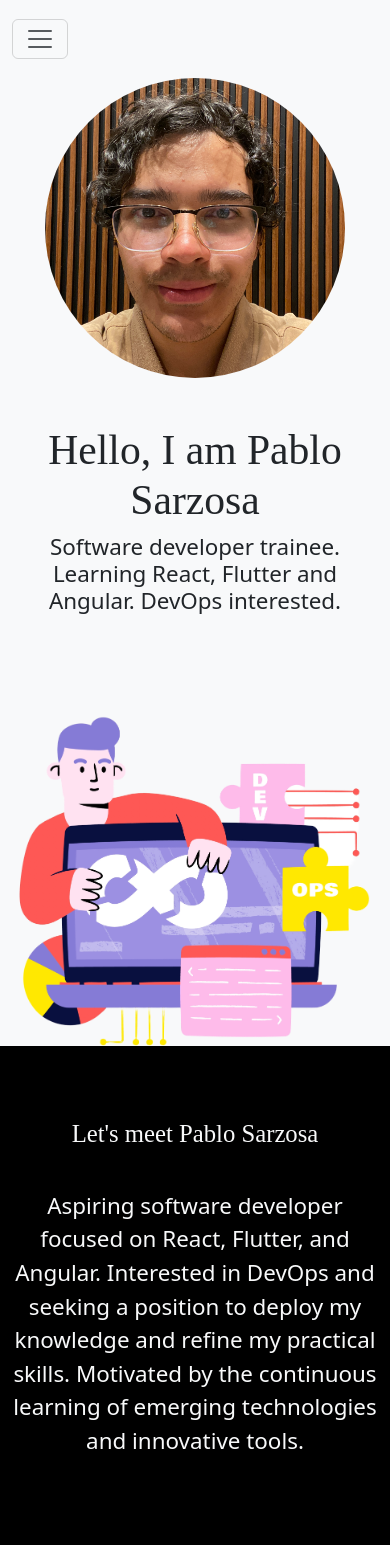
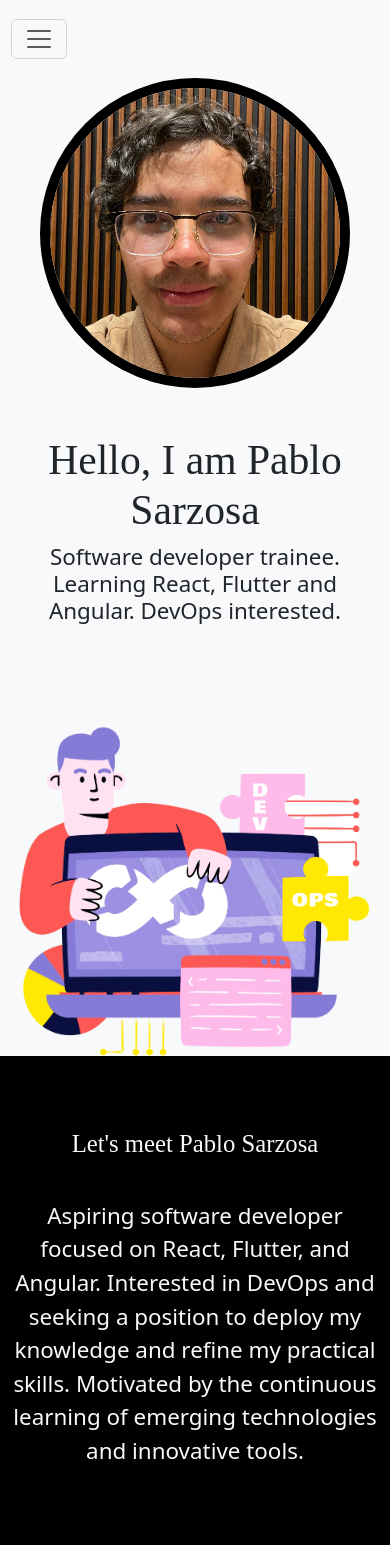
Before and after one commit to PavoX20/about-me-dev, a React (Vite) app: page / in a window 390 px wide. Shown: the top 1545 px of the page. Built offline with nearby package versions, Linux system fonts and the light colour scheme; a web font is replaced by a local one.

Commit message:
changes to prepare to upload to github pages / Border added in user image / hero-image was edited to be responsive

```diff
--- a/index.html
+++ b/index.html
@@ -9,8 +9,7 @@
       content="Pablo Sarzosa, personal website, web developer, software engineer, software developer, front-end developer, back-end developer, full-stack developer, web designer, web developer, web development, software development, software engineering"
     />
     <meta name="viewport" content="width=device-width, initial-scale=1" />
-    <link rel="icon" type="image/svg+xml" href="/vite.svg" />
-    <meta name="viewport" content="width=device-width, initial-scale=1.0" />
+    <link rel="icon" type="image/svg+xml" href="./vite.svg" />
 
     <title>Pablo Sarzosa | Desarrollo Web</title>
 
@@ -22,10 +21,10 @@
 
   </head>
   <body>
-    <div id="root"></div>
-    <script type="module" src="/src/main.jsx"></script>
+    <div id="root">
+    <script type="module" src="./src/main.jsx"></script>
 
-
+    </div>
 
   </body>
 
--- a/src/App.css
+++ b/src/App.css
@@ -40,13 +40,15 @@
     align-items: center;
 }
 
-.hero-image{
-    max-width: 500px;
-    max-height: 500px;
+.hero-image {
+    height: auto;
+    width: 100%; /* Asegura responsividad */
+    max-width: 30rem; /* Limita el tamaño en pantallas grandes */
 }
 
 .user-image{
-    width: 300px;
+    width: 310px;
+    border: 10px solid black;
 
 }
 .container-hero-2 h2{
--- a/src/App.jsx
+++ b/src/App.jsx
@@ -1,13 +1,12 @@
 import "./App.css";
-import React from 'react'
 import { HeaderWebPage } from "./HeaderWebPage";
 import { Hero } from "./Hero";
 
 export function App() {
   return (
-    <React.StrictMode>
+    <div>
       <HeaderWebPage />
       <Hero />
-    </React.StrictMode>
+    </div>
   );
 }
--- /dev/null
+++ b/src/AppRoutes.jsx
@@ -0,0 +1,18 @@
+// src/AppRoutes.jsx
+import { HashRouter as Router, Routes, Route } from 'react-router-dom';
+import { HeaderWebPage } from "./HeaderWebPage";
+import { Hero } from "./Hero";
+import "./App.css";
+
+export function AppRoutes() {
+  return (
+    <Router>
+      <div>
+        <HeaderWebPage />
+        <Routes>
+          <Route path="/" element={<Hero />} />
+        </Routes>
+      </div>
+    </Router>
+  );
+}
--- a/src/HeaderWebPage.jsx
+++ b/src/HeaderWebPage.jsx
@@ -18,7 +18,7 @@ export function HeaderWebPage() {
 
         <div className="collapse navbar-collapse" id="navbar-toggler">
           <a className="navbar-brand" href="#">
-            <img src="/code-slash.svg" alt="logo pagina web" height={30} />
+            <img src="./code-slash.svg" alt="logo pagina web" height={30} />
 
           </a>
 
--- a/src/Hero.jsx
+++ b/src/Hero.jsx
@@ -2,11 +2,11 @@ export function Hero() {
   return (
   <section className="hero">
     <div className="container-hero container-fluid d-flex bg-light flex-column justify-content-center">
-    <img className="user-image img-fluid mx-auto rounded-circle" src="/me.JPG"></img>
+    <img className="user-image img-fluid mx-auto rounded-circle" src="./me.JPG"></img>
         <h1 className=" d-flex mt-5">Hello, I am Pablo Sarzosa</h1>
         <h2 className="d-flex mb-5">Software developer trainee. Learning React, Flutter and Angular. DevOps interested.</h2>
 
-        <img className="hero-image img-fluid mx-auto mt-5" src="/hero-me.png">
+        <img className="img-fluid mx-auto mt-5 hero-image " src="./hero-me.png">
         </img>
 
     </div>
--- a/src/button.jsx
+++ b/src/button.jsx
@@ -33,7 +33,7 @@ export function Button() {
                 placeholder="Enter email"
               />
               <small id="emailHelp" className="form-text text-muted">
-                We'll never share your email with anyone else.
+                Well never share your email with anyone else.
               </small>
             </div>
 
--- a/src/main.jsx
+++ b/src/main.jsx
@@ -1,14 +1,15 @@
 import React from 'react'
 import ReactDOM from 'react-dom/client'
-import {App} from './App.jsx'
+//import {App} from './App.jsx'
 import 'bootstrap/dist/css/bootstrap.css';
 import 'bootstrap/dist/js/bootstrap.js'
+import { AppRoutes } from './AppRoutes.jsx';
 
 
 const root = ReactDOM.createRoot(document.getElementById('root'))
 
 root.render(
   <React.StrictMode>
-    <App />
+    <AppRoutes />
   </React.StrictMode>,
 )
--- a/vite.config.js
+++ b/vite.config.js
@@ -4,4 +4,8 @@ import react from '@vitejs/plugin-react-swc'
 // https://vitejs.dev/config/
 export default defineConfig({
   plugins: [react()],
+  build: {
+    outDir: 'build', // Cambia 'dist' a 'build' o a cualquier otro nombre de carpeta que prefieras
+  },
+  base: './', // Cambia '/react-vite/' por el nombre de la carpeta que prefieras
 })
```
Also changed, not shown: package.json (+6 -1 lines), 2 other files (tests, documents, lock files or other folders).
